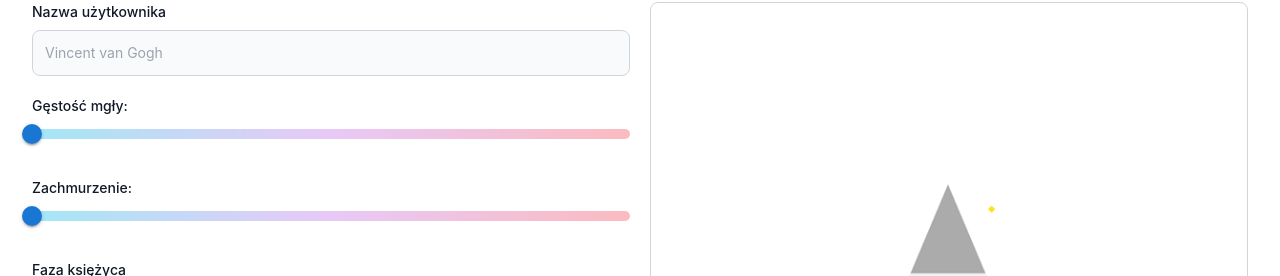
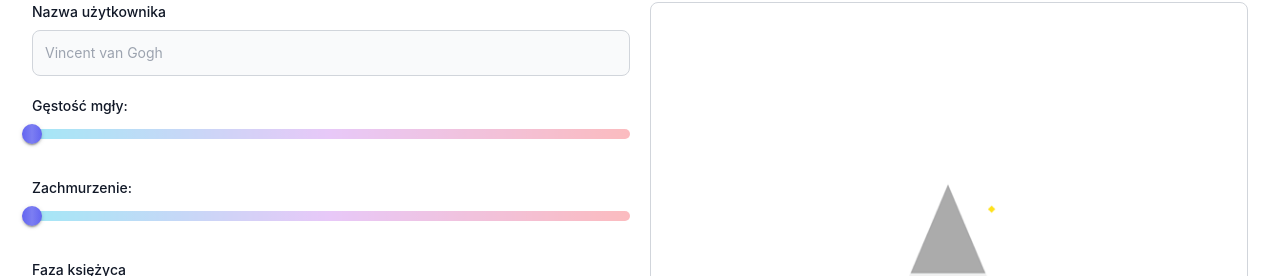
Before and after one commit to TheRiom1/NightSky, a React (Vite) app in the folder client/: page /create-post in a window 1280 px wide. Shown: the part 268-544 px from the top of the page. Built offline with nearby package versions, Linux system fonts and the light colour scheme; a web font is replaced by a local one.

Commit message:
feat: range slider thumb bg-color change

```diff
--- a/client/src/components/FormSlider.jsx
+++ b/client/src/components/FormSlider.jsx
@@ -14,8 +14,12 @@ const CustomSlider = withStyles({
         backgroundImage: "linear-gradient(to right, #12c2e9, #c471ed, #f64f59)",
     },
     track: {
-        backgroundImage: "linear-gradient(to right, #12c2e9, #c471ed, #f64f59)",
+        backgroundImage: "linear-gradient(to right, #12c2e9, #c471ed, #6365f1)",
         border: "none !important"
+    },
+    thumb:{
+        backgroundImage: "linear-gradient(to right, #6365f1, #7c7ef2, #6365f1)",
+        backgroundColor: "#6365f1;"
     }
 })(Slider);
 
```
